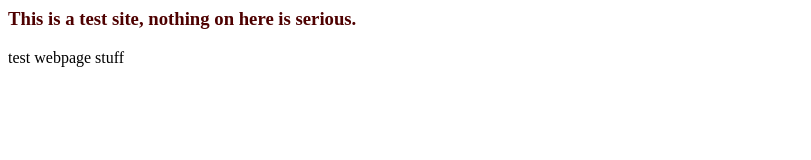
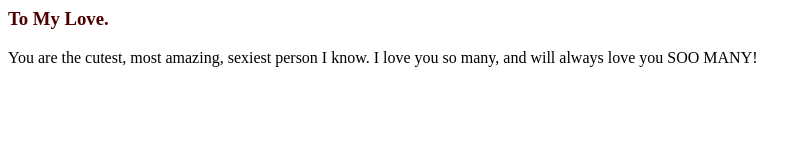
Before and after one commit to BitchnessHiself/BitchnessHiself.github.io, a plain HTML site: page index.html in a window 1280 px wide. Shown: the whole page, without its empty margins (0-811 px from the left). Drawn offline with Linux system fonts and the light colour scheme.

Commit message:
Update index.html

```diff
--- a/index.html
+++ b/index.html
@@ -1,10 +1,10 @@
 <body>
     <head>
-        <h3 style="color:rgb(78, 0, 0)">This is a test site, nothing on here is serious.</h3>
+        <h3 style="color:rgb(78, 0, 0)">To My Love.</h3>
     </head>
 
     <body>
-        <p stlye="margin-top:100px">test webpage stuff</p>
+        <p stlye="margin-top:100px">You are the cutest, most amazing, sexiest person I know. I love you so many, and will always love you SOO MANY!</p>
     </body>
 
 </body>
```
